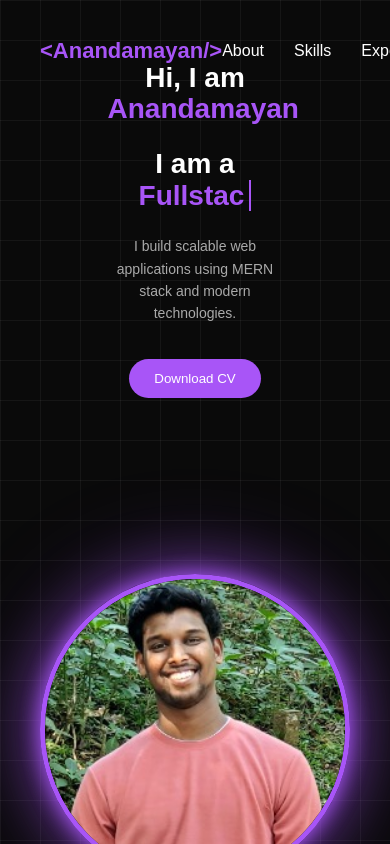
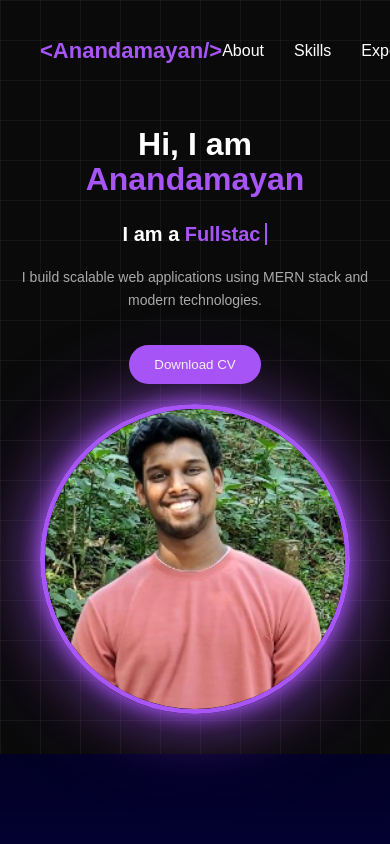
Before and after one commit to Anandamayan/Anandamayan-anandamayan_portfolio, a React (Vite) app: page / in a window 390 px wide. Shown: the top 844 px of the page. Built offline with nearby package versions, Linux system fonts and the light colour scheme.

Commit message:
Add media query css changes again

```diff
--- a/src/style.css
+++ b/src/style.css
@@ -123,27 +123,36 @@ body {
 
 @media (max-width: 768px) {
   .hero {
-    flex-direction: column;
-    /* stack */
+    flex-direction: column;   /* stack */
     text-align: center;
-    padding: 40px 20px;
+    padding: 100px 20px 40px; /* add top space for navbar */
+    height: auto;
   }
 
-  .hero-content {
-    max-width: 100%;
+  .hero-left {
+    width: 100%;
   }
 
-  .hero-image img {
-    width: 220px;
-    margin: 20px 0;
+  .hero-right {
+    width: 100%;
+    margin-top: 20px;
   }
 
-  .hero h1 {
-    font-size: 28px;
+  .hero-left h1 {
+    font-size: 32px;
   }
 
-  .hero p {
+  .hero-left h2 {
+    font-size: 20px;
+  }
+
+  .hero-left p {
     font-size: 14px;
+  }
+
+  .hero-right img {
+    width: 200px;
+    height: 200px;
   }
 }
 
```
